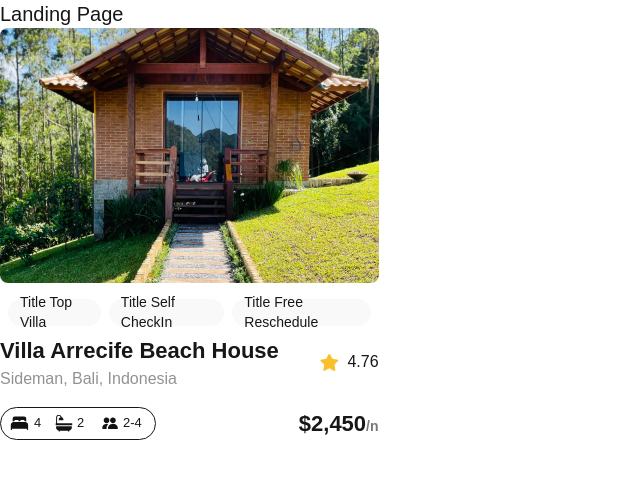
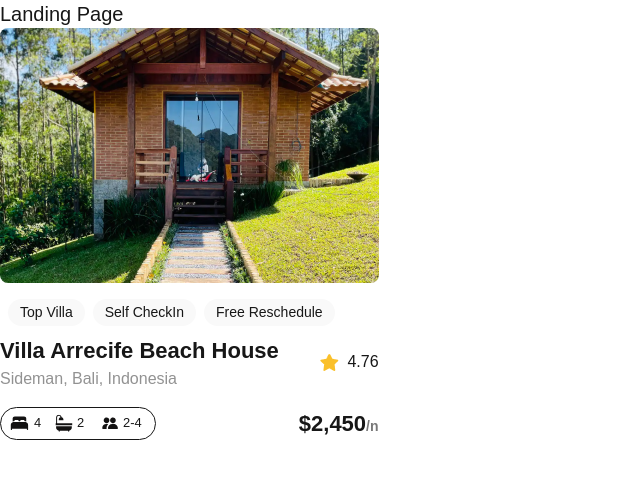
Before and after one commit to samsonkimani/alx-project-0x00-setup, a Next.js app in the folder alx-project-0x00/: page /landing in a window 1280 px wide. Shown: the top 478 px of the page, without its empty margins (0-640 px from the left). Built offline with nearby package versions, Linux system fonts and the light colour scheme.

Commit message:
fixing pill component

```diff
--- a/alx-project-0x00/components/Pill.tsx
+++ b/alx-project-0x00/components/Pill.tsx
@@ -3,7 +3,7 @@ import { PillProps } from "@/interfaces";
 const Pill: React.FC<PillProps> = ({title}) => {
   return (
     <div className=" flex justify-center  items-center bg-[#F9F9F9] px-3 w-auto h-[27px] rounded-full">
-      <p className=" text-sm ">Title {title}</p>
+      <p className=" text-sm ">{title}</p>
     </div>
   )
 }
```
